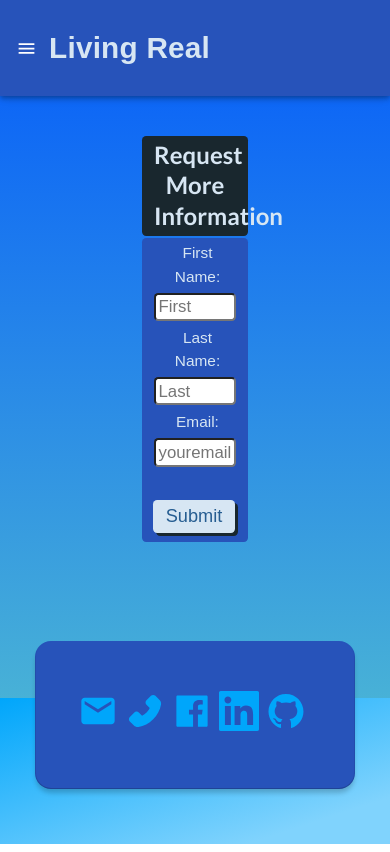
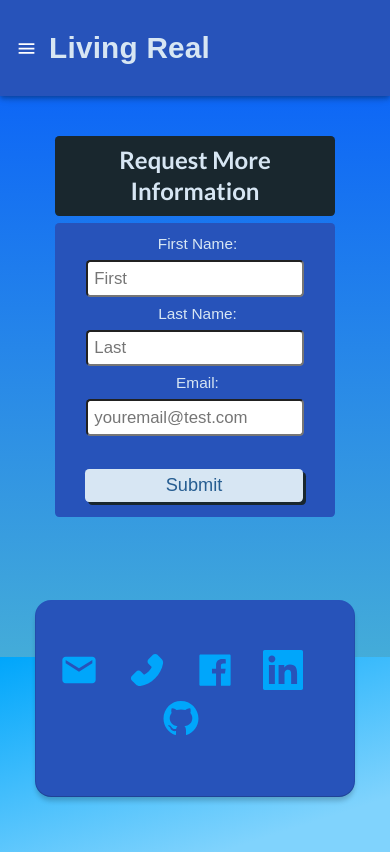
Before and after one commit to P3T2-Realty-Rogues/living-real, a React (Create React App) app in the folder client/: page /requestInfo in a window 390 px wide. Built offline with nearby package versions, Linux system fonts and the light colour scheme.

Commit message:
updated styles for responsiveness

```diff
--- a/client/src/App.css
+++ b/client/src/App.css
@@ -381,12 +381,22 @@ iframe {
 /* CARDS */
 
 .card {
-  margin:0;
+  margin:0 auto;
   /* padding-top: 5rem;  */
   /* border: 3px solid var(--dark); */
   border-radius: var(--border-radius);
   height: 100%;
   width: 30%;
+  display: block;
+}
+
+.new-card {
+  margin:0 auto;
+  /* padding-top: 5rem;  */
+  /* border: 3px solid var(--dark); */
+  border-radius: var(--border-radius);
+  height: 100%;
+  width: 100%;
   display: block;
 }
 
@@ -471,7 +481,7 @@ iframe {
 }
 
 .min-100-vw {
-  min-width: 100vw;
+  max-width: 100vw;
 }
 
 /* FONT UTILS */
@@ -580,7 +590,7 @@ iframe {
 
 /* ============== MEDIA QUERIES  for various screen formats.   ==================== */
 
-@media screen and (min-width: 320px) {
+@media screen and (max-width: 320px) {
 
   img {
     height: auto;
@@ -590,7 +600,7 @@ iframe {
 
 /* col-sm */
 
-@media screen and (min-width: 640px) {
+@media screen and (max-width: 640px) {
 
   .col-sm-1 {
     flex: 0 0 calc(100% * 1 / 12 - 2%);
@@ -633,11 +643,35 @@ iframe {
     width: auto;
     /* border: var(--dark) solid 3px; */
   }
+  .card {
+    margin:0 auto;
+    /* padding-top: 5rem;  */
+    /* border: 3px solid var(--dark); */
+    border-radius: var(--border-radius);
+    height: 100%;
+    width: 80%;
+    display: block;
+  }
+  .new-card {
+    margin:0 auto;
+    /* padding-top: 5rem;  */
+    /* border: 3px solid var(--dark); */
+    border-radius: var(--border-radius);
+    height: 100%;
+    width: 60%;
+    display: block;
+  }
+
+  .flex-column-sm {
+      display: flex;
+      flex-direction: column;
+      flex-wrap: wrap;
+  }
 }
 
 /* col-md */
 
-@media screen and (min-width: 768px) {
+@media screen and (max-width: 768px) {
   .moveContainer {
     padding: 5rem 5rem 3rem 5rem;
   }
@@ -687,7 +721,7 @@ iframe {
 
 /* col-lg */
 
-@media screen and (min-width: 992px) {
+@media screen and (max-width: 992px) {
   .svgLink:hover {
     fill: #80d3fd;
     transform: scale(1.05);
@@ -738,7 +772,7 @@ iframe {
 
 /* col-xl */
 
-@media screen and (min-width: 1200px) {
+@media screen and (max-width: 1200px) {
 
   .col-xl-1 {
     flex: 0 0 calc(100% * 1 / 12 - 2%);
--- a/client/src/components/CreateProperty/index.js
+++ b/client/src/components/CreateProperty/index.js
@@ -73,7 +73,7 @@ function CreateProperty() {
 
   return (
     <div className="col-auto">
-      <form className="col-auto flex-row" onSubmit={handleFormSubmit}>
+      <form className="col-auto flex-row flex-column-sm" onSubmit={handleFormSubmit}>
         <div className="card col-auto">
           <div className="card-header">
             <h3 className="card-header">Add a New Property</h3>
--- a/client/src/pages/UpdatePropertyForm.js
+++ b/client/src/pages/UpdatePropertyForm.js
@@ -86,7 +86,7 @@ function UpdatePropertyForm() {
   //   console.log(currentProperty);
   return (
     <form className="flex-row" onSubmit={handleSubmit}>
-      <div className="card">
+      <div className="new-card">
         <div className="card-header">
           <h3 className="card-header">{updatedProperty?.propertyName}</h3>
         </div>
@@ -151,6 +151,15 @@ function UpdatePropertyForm() {
               name="appFee"
               onChange={handleChange}
             ></input>
+                      <Button
+            onClick={handleSubmit}
+            type="submit"
+            size="large"
+            variant="contained"
+            color="secondary"
+          >
+            Update
+          </Button>
           </div>
           {/* <div>
                         <label htmlFor="photos"> <b>Upload Photos</b></label>
@@ -159,7 +168,7 @@ function UpdatePropertyForm() {
                     </div> */}
         </div>
       </div>
-      <div className="card">
+      {/* <div className="card">
         <div className="card-header">
           <h2 className="card-header">
             Admin Details for {updatedProperty?.propertyName}
@@ -199,17 +208,9 @@ function UpdatePropertyForm() {
               name="propertyInsurance"
             ></input>
           </div>
-          <Button
-            onClick={handleSubmit}
-            type="submit"
-            size="large"
-            variant="contained"
-            color="secondary"
-          >
-            Update
-          </Button>
+
         </div>
-      </div>
+      </div> */}
     </form>
   );
 }
```
